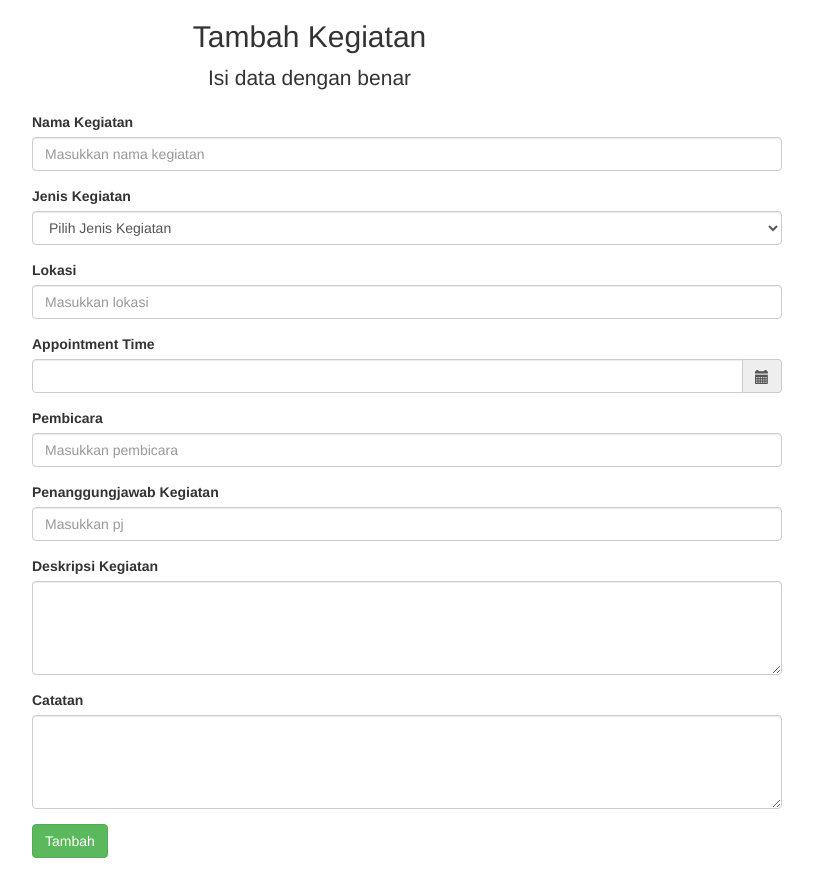
After one commit to alifahfathonah/kamelia, a CodeIgniter app: page /database/admin/kegiatan/add in a window 1280 px wide. The commit adds this page. Shown: the whole page, without its empty margins (38-851 px from the left). Run offline with CodeIgniter, Linux system fonts and the light colour scheme; the visitor is signed in with stand-in values (Sample User, id 1); tables that the repository leaves empty or names only in its code hold one stand-in row (values such as "Sample post"); some libraries are stand-ins or nearby versions.

Commit message:
Add kegiatan and jenis

```diff
--- a/application/config/routes.php
+++ b/application/config/routes.php
@@ -49,7 +49,7 @@ defined('BASEPATH') OR exit('No direct script access allowed');
 | Examples:	my-controller/index	-> my_controller/index
 |		my-controller/my-method	-> my_controller/my_method
 */
-$route['default_controller'] = 'welcome';
+$route['default_controller'] = 'main';
 $route['404_override'] = '';
 $route['translate_uri_dashes'] = FALSE;
 // route auth
@@ -58,4 +58,11 @@ $route['login'] = 'auth/login';
 // route admin
 $route['admin'] = 'admin/index';
 $route['admin/logout'] = 'admin/logout';
-$route['admin/adduser'] = 'admin/addUser';
+$route['admin/user'] = 'admin/user';
+$route['admin/user/add'] = 'admin/addUser';
+$route['admin/kegiatan'] = 'admin/kegiatan';
+$route['admin/kegiatan/add'] = 'admin/addKegiatan';
+$route['admin/jenis/add'] = 'admin/addJenis';
+// route subadmin
+$route['home'] = 'home/index';
+$route['home/logout'] = 'home/logout';
--- a/application/controllers/Admin.php
+++ b/application/controllers/Admin.php
@@ -6,6 +6,7 @@ class Admin extends CI_Controller{
         parent::__construct();
         // load model
         $this->load->model("user_model");
+        $this->load->model("kegiatan_model");
         $this->load->library('form_validation');
         // cek, udah login belum
         if ($this->user_model->isNotLogin()) {
@@ -30,6 +31,10 @@ class Admin extends CI_Controller{
         redirect(site_url('/'));
     }
 
+    public function user(){
+        echo 'hai user';
+    }
+
     public function addUser(){
         // membuat objek dari user_model di $user
         $user = $this->user_model;
@@ -51,4 +56,59 @@ class Admin extends CI_Controller{
         // jika pertama kali buka akan menampilkan halaman adduser.php
         $this->load->view("admin/adduser.php");
     }
+
+    public function kegiatan(){
+        echo 'hai kegiatan';
+    }
+
+    public function addKegiatan(){
+        // membuat objek dari kegiatan_model di $kegiatan
+        $kegiatan = $this->kegiatan_model;
+        // menginisiasi validation
+        $validation = $this->form_validation;
+        // validasi data
+        $validation->set_rules($kegiatan->rules());
+
+        // cek jika berhasil input atau sudah di post
+        if ($this->form_validation->run())
+        {
+            // save data menggunakan method atau fungsi dari model kegiatan
+            $kegiatan->save();
+            // tambahkan session kegiatan_added kalo sudah berhasil menambahkan kegiatan
+            $this->session->set_flashdata('kegiatan_added', 'Berhasil ditambahkan');
+            // di redirect ke halaman admin index
+            redirect(site_url('admin'));
+        }
+        // load fungsi untuk pake 'date'
+        $this->load->helper('date');
+        // inisiasi data yang bakal dikirim ke view
+        $data["date"] = mdate("%Y-%m-%d %h:%i %A");
+        // jenis ini kan dari table yang lain, perlu diambil dulu datanya untuk ditampilkan jadi bentuk select option
+        $data["jenis"] = $kegiatan->jenis();
+        $data["role"] = $this->session->userdata('role');
+        // jika pertama kali buka akan menampilkan halaman addkegiatan.php dan mengirim data yang akan digunakan di view
+        $this->load->view("kegiatan/addkegiatan.php", $data);
+    }
+
+    public function addJenis(){
+        // membuat objek dari kegiatan_model di $kegiatan
+        $kegiatan = $this->kegiatan_model;
+        // menginisiasi validation
+        $validation = $this->form_validation;
+        // validasi data
+        $validation->set_rules($kegiatan->rulesJenis());
+
+        // cek jika berhasil input atau sudah di post
+        if ($this->form_validation->run())
+        {
+            // save data menggunakan method atau fungsi dari model kegiatan
+            $kegiatan->saveJenis();
+            // tambahkan session kegiatan_added kalo sudah berhasil menambahkan kegiatan
+            $this->session->set_flashdata('jenis_added', 'Berhasil ditambahkan');
+            // di redirect ke halaman admin index
+            redirect(site_url('admin'));
+        }
+        // jika pertama kali buka akan menampilkan halaman addkegiatan.php dan mengirim data yang akan digunakan di view
+        $this->load->view("admin/addjenis.php");
+    }
 }
--- /dev/null
+++ b/application/models/Kegiatan_model.php
@@ -0,0 +1,111 @@
+<?php
+class Kegiatan_model extends CI_Model{
+
+    public function __construct()
+    {
+
+    }
+
+    // define table
+    private $_table = "kegiatan";
+    private $_table_jenis = "jenis";
+    // definisi variabel yang sesuai dengan nama kolom di tabel user
+    public $jenis_id;
+    public $nama;
+    public $deskripsi;
+    public $lokasi;
+    public $pembicara;
+    public $pj;
+    public $catatan;
+    public $waktu;
+    public $status = 1;
+    public $review = null;
+
+    // aturan untuk validasi input
+    public function rules()
+    {
+        return [
+            ['field' => 'jenis_id',
+            'label' => 'Jenis',
+            'rules' => 'required'],
+
+            ['field' => 'nama',
+            'label' => 'Nama Kegiatan',
+            'rules' => 'required'],
+
+            ['field' => 'deskripsi',
+            'label' => 'Deskripsi Kegiatan',
+            'rules' => 'required'],
+
+            ['field' => 'lokasi',
+            'label' => 'Lokasi',
+            'rules' => 'required'],
+
+            ['field' => 'pembicara',
+            'label' => 'Pembicara',
+            'rules' => 'required'],
+
+            ['field' => 'pj',
+            'label' => 'Penanggungjawab',
+            'rules' => 'required'],
+
+            ['field' => 'catatan',
+            'label' => 'Catatan',
+            'rules' => 'required'],
+
+            ['field' => 'waktu',
+            'label' => 'Waktu',
+            'rules' => 'required'],
+        ];
+    }
+    public function rulesJenis()
+    {
+        return [
+            ['field' => 'nama',
+            'label' => 'Jenis',
+            'rules' => 'required'],
+        ];
+    }
+    // fungsi untuk debugging
+    function dump($var, $die=FALSE)
+    {
+        echo '<pre>';
+        var_dump($var);
+        echo '</pre>';
+        if ($die) die;
+    }
+
+    public function jenis(){
+        return $this->db->get($this->_table_jenis)->result();
+    }
+
+    public function saveJenis()
+    {
+        // ambil input yang metodenya post
+        $post = $this->input->post();
+        // diinisiasi di variabel yang sudah ditulis di atas
+        $data = ['nama' => $post['nama']];
+        // insert data ke table
+        return $this->db->insert($this->_table_jenis, $data);
+    }
+
+    public function save()
+    {
+        // ambil input yang metodenya post
+        $post = $this->input->post();
+        // diinisiasi di variabel yang sudah ditulis di atas
+        $this->jenis_id = $post["jenis_id"];
+        $this->nama = $post["nama"];
+        $this->deskripsi = $post["deskripsi"];
+        $this->lokasi = $post["lokasi"];
+        $this->pembicara = $post["pembicara"];
+        $this->pj = $post["pj"];
+        $this->catatan = $post["catatan"];
+        $this->waktu = $post["waktu"];
+        // Status 1 karena belum terlaksana. 1 = diajukan, 2 = selesai, 3 = gagal
+        $this->status = 1;
+        $this->review = null;
+        // insert data ke table
+        return $this->db->insert($this->_table, $this);
+    }
+}
--- /dev/null
+++ b/application/views/kegiatan/addkegiatan.php
@@ -0,0 +1,84 @@
+<html>
+<head>
+<title> <?= $role == 1 ? 'Admin' : 'Home'; ?> - Tambah Kegiatan </title>
+<script src="https://ajax.googleapis.com/ajax/libs/jquery/1.12.4/jquery.min.js"></script>
+<script src="https://cdn.jsdelivr.net/momentjs/2.14.1/moment.min.js"></script>
+<script src="https://maxcdn.bootstrapcdn.com/bootstrap/3.3.6/js/bootstrap.min.js"></script>
+<script src="https://cdnjs.cloudflare.com/ajax/libs/bootstrap-datetimepicker/4.17.37/js/bootstrap-datetimepicker.min.js"></script>
+<link rel="stylesheet" href="https://cdnjs.cloudflare.com/ajax/libs/bootstrap-datetimepicker/4.17.37/css/bootstrap-datetimepicker.min.css">
+<link rel="stylesheet" href="https://maxcdn.bootstrapcdn.com/bootstrap/3.3.6/css/bootstrap.min.css">
+</head>
+<body>
+    <div class="container">
+        <div class="row">
+            <div class="col-12 col-md-6 text-center mt-2 mx-auto p-4">
+                <h1 class="h2">Tambah Kegiatan</h1>
+                <p class="lead">Isi data dengan benar</p>
+            </div>
+        </div>
+        <div class="row">
+            <div class="col-8 col-md-8 mx-auto p-4">
+            <?php if (validation_errors()): ?>
+                <div class="alert alert-warning" role="alert">
+                    <?php echo validation_errors(); ?>
+                </div>
+            <?php endif; ?>
+                <?php echo form_open('admin/addkegiatan'); ?>
+                    <div class="form-group">
+                        <label for="nama">Nama Kegiatan</label>
+                        <input type="text" class="form-control" name="nama" placeholder="Masukkan nama kegiatan" required />
+                    </div>
+                    <div class="form-group">
+                        <label for="">Jenis Kegiatan</label>
+                        <select class="form-control" name="jenis_id">
+                            <option value="" selected hidden disabled>Pilih Jenis Kegiatan</option>
+                            <?php foreach ($jenis as $jen): ?>
+                            <option value="<?php echo $jen->id; ?>"><?php echo ucfirst($jen->nama);?> </option>
+                            <?php endforeach; ?>
+                        </select>
+                    </div>
+                    <div class="form-group">
+                        <label for="lokasi">Lokasi</label>
+                        <input type="text" class="form-control" name="lokasi" placeholder="Masukkan lokasi" required />
+                    </div>
+                    <div class="form-group">
+                        <label class="control-label">Appointment Time</label>
+                        <div class='input-group date' id='datetimepicker'>
+                            <input type='text' name='waktu' class="form-control" />
+                            <span class="input-group-addon">
+                            <span class="glyphicon glyphicon-calendar"></span>
+                            </span>
+                        </div>
+                    </div>
+                    <div class="form-group">
+                        <label for="pembicara">Pembicara</label>
+                        <input type="text" class="form-control" name="pembicara" placeholder="Masukkan pembicara" required />
+                    </div>
+                    <div class="form-group">
+                        <label for="pj">Penanggungjawab Kegiatan</label>
+                        <input type="text" class="form-control" name="pj" placeholder="Masukkan pj" required />
+                    </div>
+                    <div class="form-group">
+                        <label for="deskripsi">Deskripsi Kegiatan</label>
+                        <textarea name="deskripsi" class="form-control" id="" cols="30" rows="4"></textarea>
+                    </div>
+                    <div class="form-group">
+                        <label for="catatan">Catatan</label>
+                        <textarea name="catatan" class="form-control" id="" cols="30" rows="4"></textarea>
+                    </div>
+                    <div class="form-group">
+                        <input type="submit" class="btn btn-success w-100" value="Tambah" />
+                    </div>
+                </form>
+            </div>
+        </div>
+    </div>
+    <script type="text/javascript">
+        $(function () {
+            $('#datetimepicker').datetimepicker({
+                format: 'YYYY-MM-DD hh:mm:ss'
+            });
+        });
+    </script>
+</body>
+</html>
```
Also changed, not shown: application/controllers/Main.php (added, +14 -0 lines), application/views/admin/addjenis.php (added, +36 -0 lines), application/views/admin/adduser.php (+10 -7 lines), application/views/admin/index.php (+15 -1 lines), application/views/main/index.php (added, +11 -0 lines), 1 other file.
